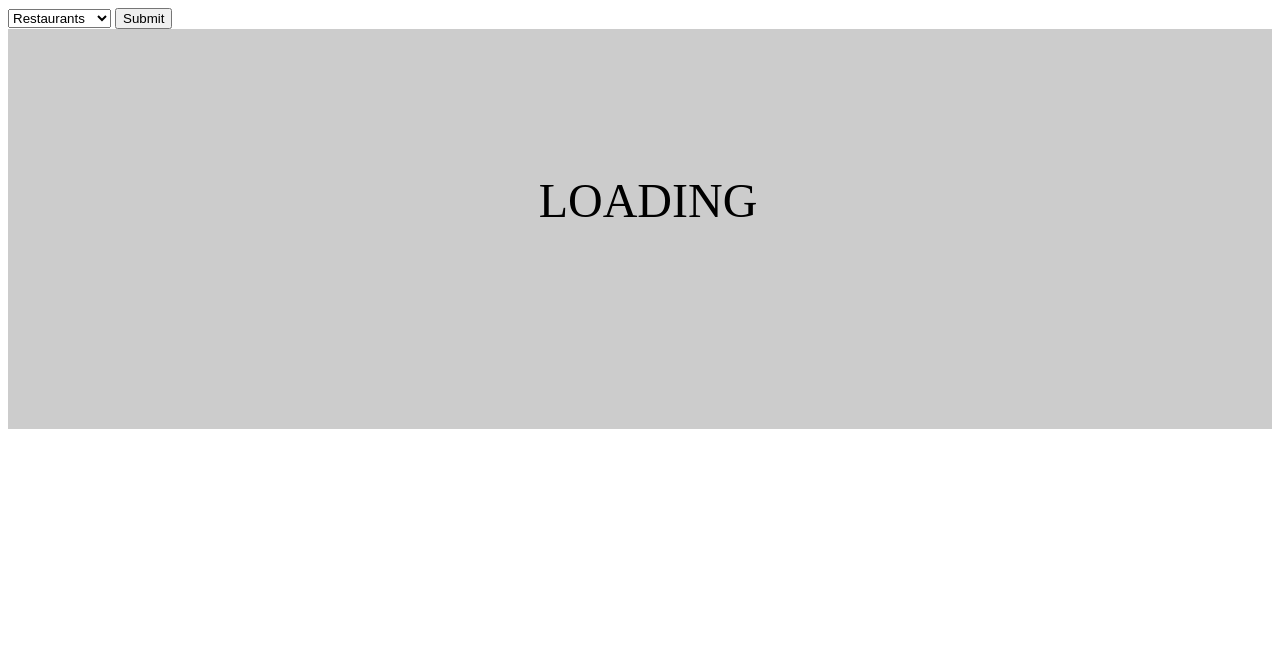
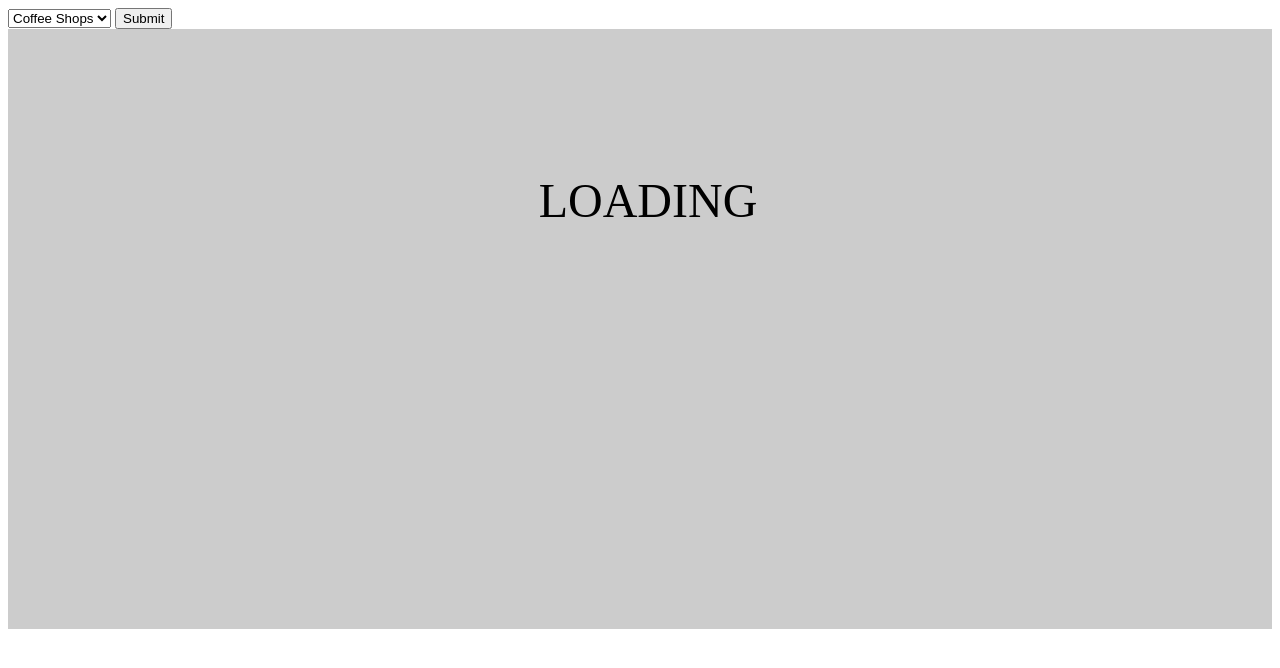
Before and after one commit to ericlowe25/JS-Interactive-map, a plain HTML site: page index.html in a window 1280 px wide. Drawn offline with nearby package versions, Linux system fonts and the light colour scheme.

Commit message:
not done

```diff
--- a/index.html
+++ b/index.html
@@ -16,28 +16,14 @@
    integrity="sha512-XQoYMqMTK8LvdxXYG3nZ448hOEQiglfqkJs1NOQV44cWnUrBc8PkAOcXy20w0vlaXaVUearIOBhiXZ5V3ynxwA=="
    crossorigin=""></script>
     <style>
-    #map {
-        height: 400px;
-        background-color: #ccc;
-    }
-    #map::before{
-        content: 'LOADING';
-        font-size: 3em;
-        text-align: center;
-        width: 100%;
-        position: absolute;
-        margin-top: 3em;
-    }
-    .leaflet-popup-content-wrapper {
-        width: 100%;
-    }
+
   </style>
 </head>
 <body>
     <form>
         <select id="business">
+            <option value="coffee">Coffee Shops</option>
             <option value="restaurant">Restaurants</option>
-            <option value="coffee">Coffee Shops</option>
             <option value="hotel">Hotels</option>
             <option value="market">Markets</option>
         </select>
--- a/styles.css
+++ b/styles.css
@@ -1,3 +1,15 @@
 #map {
-    height: 800px;
+    height: 600px;
+    background-color: #ccc;
 }
+#map::before{
+    content: 'LOADING';
+    font-size: 3em;
+    text-align: center;
+    width: 100%;
+    position: absolute;
+    margin-top: 3em;
+}
+.leaflet-popup-content-wrapper {
+    width: 100%;
+}
```
